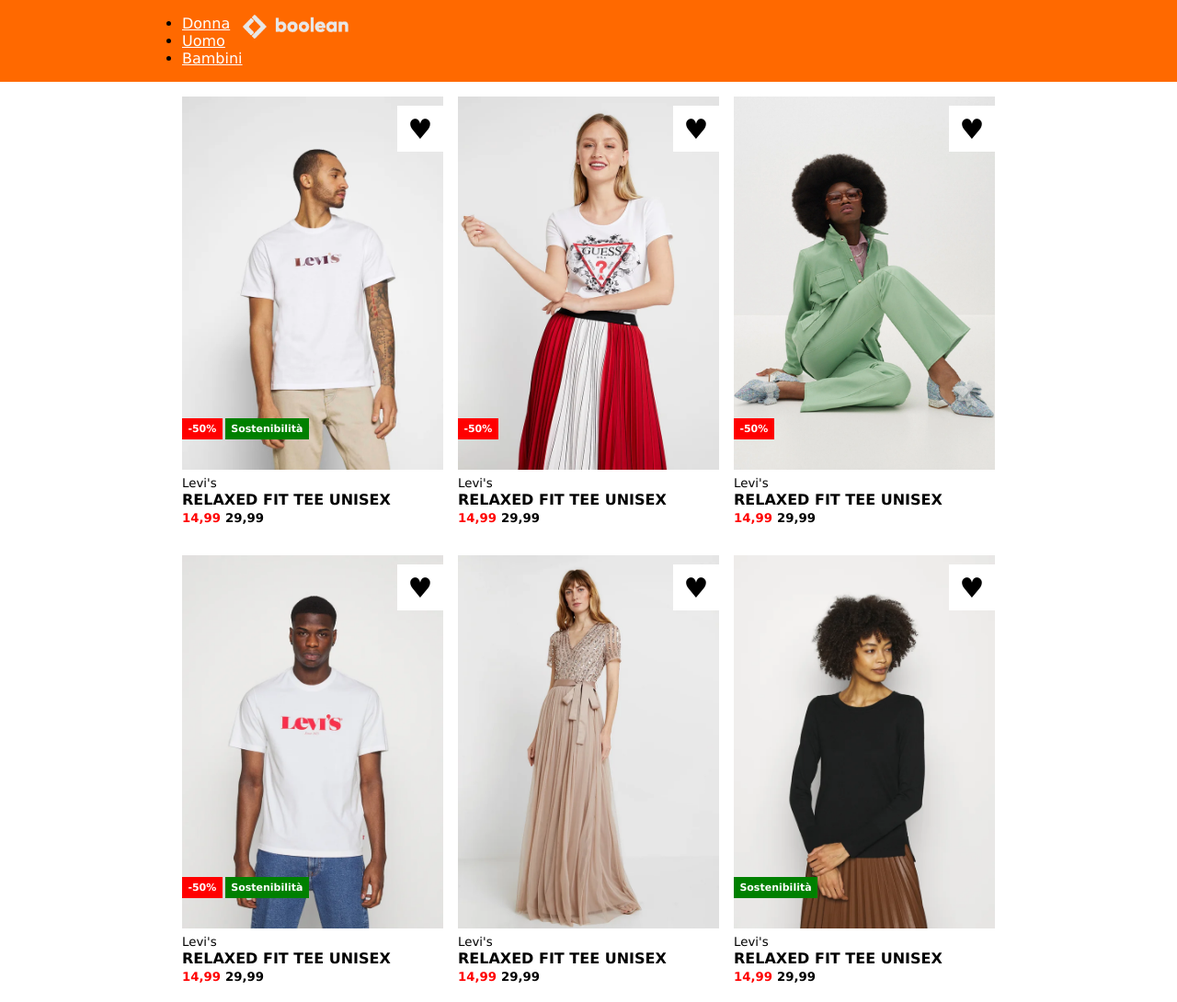
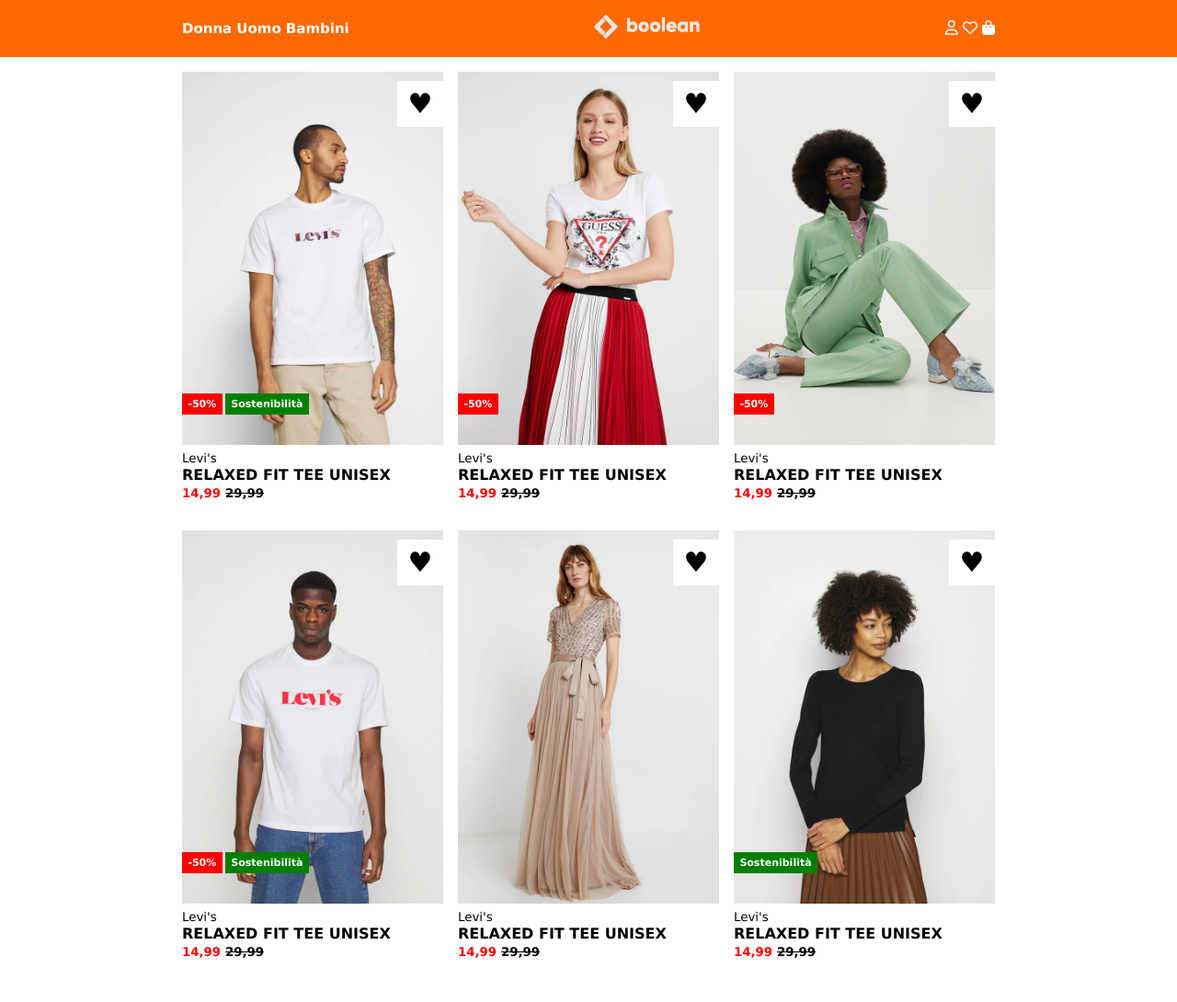
Before and after one commit to br4nc4/html-css-boolando, a plain HTML site: page index.html in a window 1280 px wide. Shown: the whole page at 92% size. Drawn offline with Linux system fonts and the light colour scheme.

Commit message:
header completed

```diff
--- a/css/style.css
+++ b/css/style.css
@@ -14,12 +14,30 @@
     color: white;
 }
 
-.d-flex{
+.nav-logo{
     display: flex;
+    justify-content: space-between;
+    align-items: center;
+}
+
+.menu{
+    list-style-type: none;
+    display: inline-block;
+}
+
+.link-menu{
+    text-decoration: none;
+    color: white;
+    font-weight: bolder;
+    font-size: 15px;
 }
 
 .main-logo{
     width: 115px;
+}
+
+.login{
+    color: white;
 }
 
 .clothes-product{
@@ -54,7 +72,7 @@
     color: red;
 }
 
-.price-discount{
+.price-discount-product{
     text-decoration: line-through;
 }
 
--- a/index.html
+++ b/index.html
@@ -5,20 +5,21 @@
     <meta http-equiv="X-UA-Compatible" content="IE=edge">
     <meta name="viewport" content="width=device-width, initial-scale=1.0">
     <link rel="stylesheet" href="css/style.css">
+    <link rel="stylesheet" href="https://cdnjs.cloudflare.com/ajax/libs/font-awesome/6.1.1/css/all.min.css">
     <title>Booleando</title>
 </head>
 <body>
 
     <header>
 
-            <div class="container nav-logo d-flex">
+            <div class="container nav-logo">
 
                 <div class="select">
 
-                    <ul class="select-genere">
-                        <li><a href="#">Donna</a></li>
-                        <li><a href="#">Uomo</a></li>
-                        <li><a href="#">Bambini</a></li>
+                    <ul>
+                        <li class="menu"><a class="link-menu" href="#">Donna</a></li>
+                        <li class="menu"><a class="link-menu" href="#">Uomo</a></li>
+                        <li class="menu"><a class="link-menu" href="#">Bambini</a></li>
                     </ul>
 
                 </div>
@@ -29,7 +30,13 @@
 
                 </div>
 
-                <div class="login"></div>
+                <div class="login">
+
+                    <i class="fa-regular fa-user"></i>
+                    <i class="fa-regular fa-heart"></i>
+                    <i class="fa-solid fa-bag-shopping"></i>
+
+                </div>
 
             </div>
 
```
